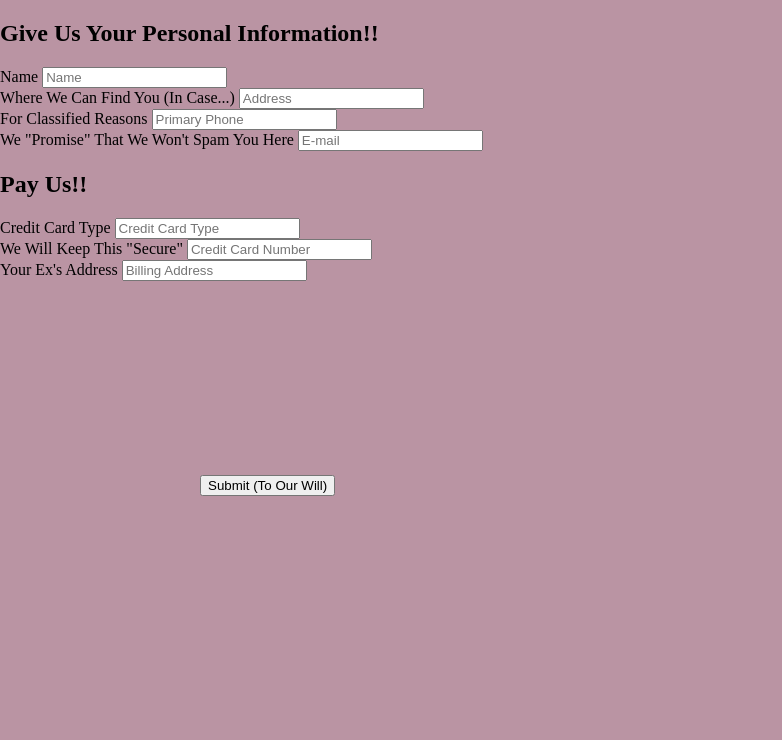
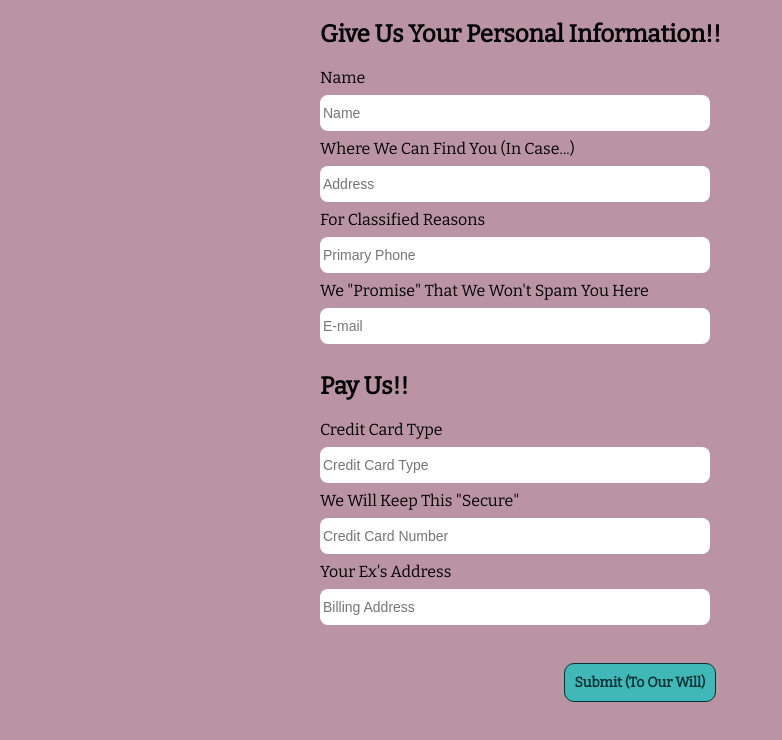
Before and after one commit to nedfaulhaber/CSS-solo-project-1-brick, a plain HTML site: page form.html in a window 1280 px wide. Shown: the whole page, without its empty margins (0-782 px from the left). Drawn offline with nearby package versions, Linux system fonts and the light colour scheme.

Commit message:
finish styling form and link button on home page, as well as add fonts to some elements

```diff
--- a/css/styles.css
+++ b/css/styles.css
@@ -27,6 +27,8 @@ body {
   left: 50%;
   margin-right: -50%;
   transform: translate(-50%, -50%);
+  font-family: Anton;
+  font-size: 50px;
 }
 
 .small-text {
@@ -36,9 +38,10 @@ body {
 .product-text {
   display: block;
   position: absolute;
-  top: 185px;
-  left: 450px;
+  top: 135px;
+  left: 420px;
   font-size: 20px;
+  font-family: Playfair Display, serif;
 }
 
 .brick {
@@ -93,8 +96,74 @@ ul li img {
   border-radius: 10%;
 }
 
-.button {
+button {
+  display: block;
+  margin-left: auto;
+  margin-right: auto;
+  margin-top: 30px;
+  padding: 10px;
+  border-radius: 10px;
+  border: solid;
+  border-width: thin;
+  border-color: #003333;
+  background-color: #41B8B8;
+  color: #003333;
+  font-weight: bold;
+  font-size: 14px;
+  font-family: Bitter;
+
+}
+
+button:hover {
+  -webkit-transform: scale(1.1);
+  transform: scale(1.1);
+}
+
+.customer-info {
+  width: 50%;
+  margin-right: auto;
+  margin-left: auto;
+  display: block;
+  font-family: Bitter;
+}
+
+.payment-info {
+  width: 50%;
+  margin-right: auto;
+  margin-left: auto;
+  display: block;
+  font-family: Bitter;
+}
+
+input {
+  border: none;
+  width: 390px;
+  padding: 10px 0 10px 3px;
+  border-radius: 8px;
+  font-size: 14px;
+  margin: 8px 0px;
+}
+
+input:focus {
+  background-color: #CDD2A7;
+}
+
+.link {
+  display: block;
   position: absolute;
-  top: 475px;
-  left: 200px;
+  top: 875px;
+  margin-left: 50%;
+  margin-right: -50%;
+  text-decoration: none;
+  border: solid;
+  padding: 10px;
+  border-radius: 10px;
+  border: solid;
+  border-width: thin;
+  border-color: #003333;
+  background-color: #41B8B8;
+  color: #003333;
+  font-weight: bold;
+  font-size: 14px;
+  font-family: Bitter;
 }
--- a/form.html
+++ b/form.html
@@ -3,46 +3,56 @@
   <head>
     <meta charset="utf-8">
     <link href="css/styles.css" rel="stylesheet" type="text/css">
+    <link href='https://fonts.googleapis.com/css?family=Bitter' rel='stylesheet' type='text/css'>
     <title>Buy It!</title>
   </head>
   <body>
-    <h2>Give Us Your Personal Information!!</h2>
+
     <form class="customer-info">
+      <h2>Give Us Your Personal Information!!</h2>
       <div class="form-group">
         <label for="name">Name</label>
+        <br>
         <input type="text" id="name" placeholder="Name">
       </div>
 
       <div class="form-group">
         <label for="address">Where We Can Find You (In Case...)</label>
+        <br>
         <input type="text" id="address" placeholder="Address">
       </div>
 
       <div class="form-group">
         <label for="phone">For Classified Reasons</label>
+        <br>
         <input type="text" id="phone" placeholder="Primary Phone">
       </div>
 
       <div class="form-group">
         <label for="email">We "Promise" That We Won't Spam You Here</label>
+        <br>
         <input type="text" id="email" placeholder="E-mail">
       </div>
     </form>
 
-    <h2>Pay Us!!</h2>
+
     <form class="payment-info">
+      <h2>Pay Us!!</h2>
       <div class="form-group">
         <label for="card-type">Credit Card Type</label>
+        <br>
         <input type="text" id="card-type" placeholder="Credit Card Type">
       </div>
 
       <div class="form-group">
         <label for="card-number">We Will Keep This "Secure"</label>
+        <br>
         <input type="text" id="card-number" placeholder="Credit Card Number">
       </div>
 
       <div class="form-group">
         <label for="billing-address">Your Ex's Address</label>
+        <br>
         <input type="text" id="billing-address" placeholder="Billing Address">
       </div>
 
```
Also changed, not shown: index.html (+4 -2 lines).
